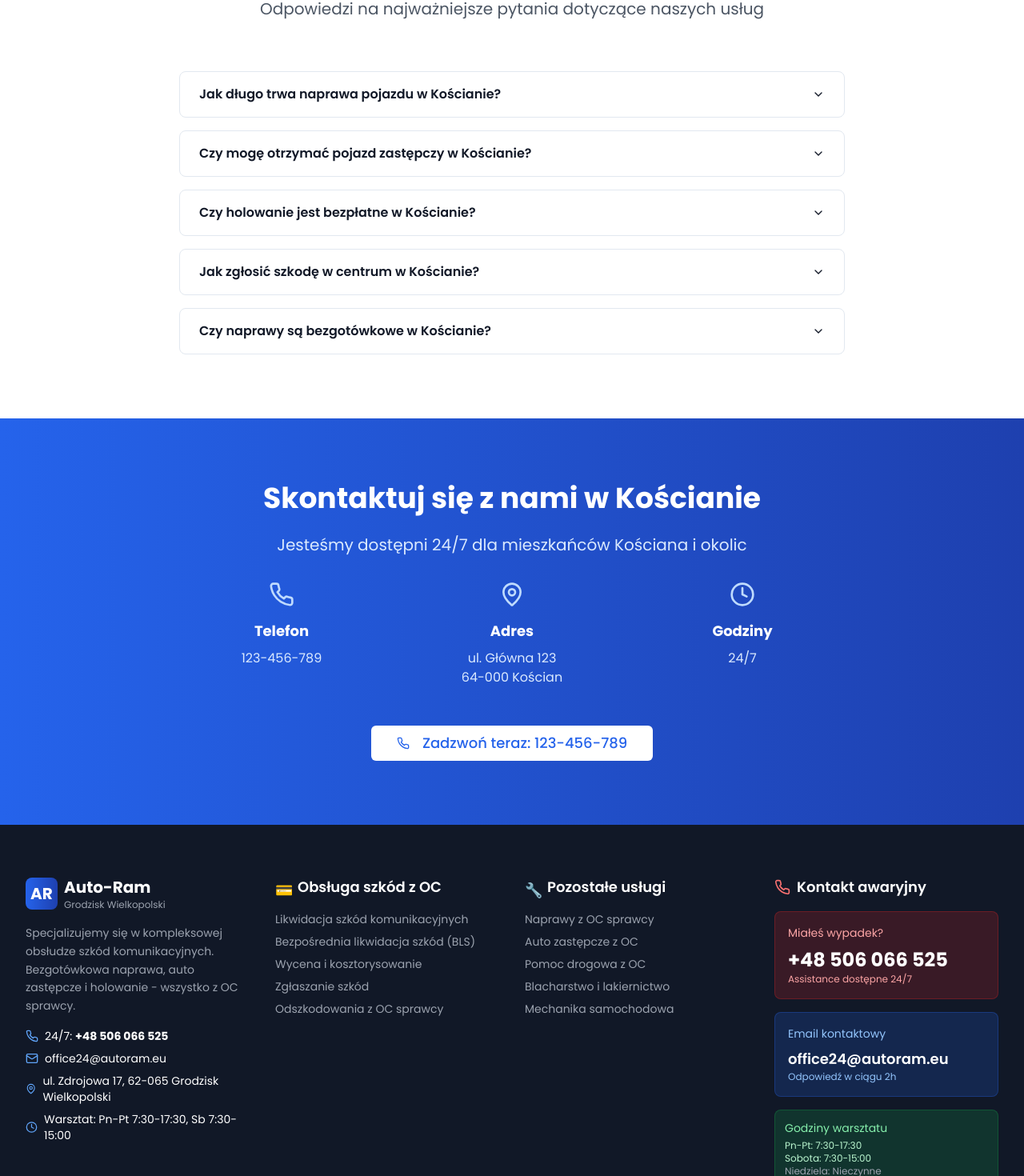
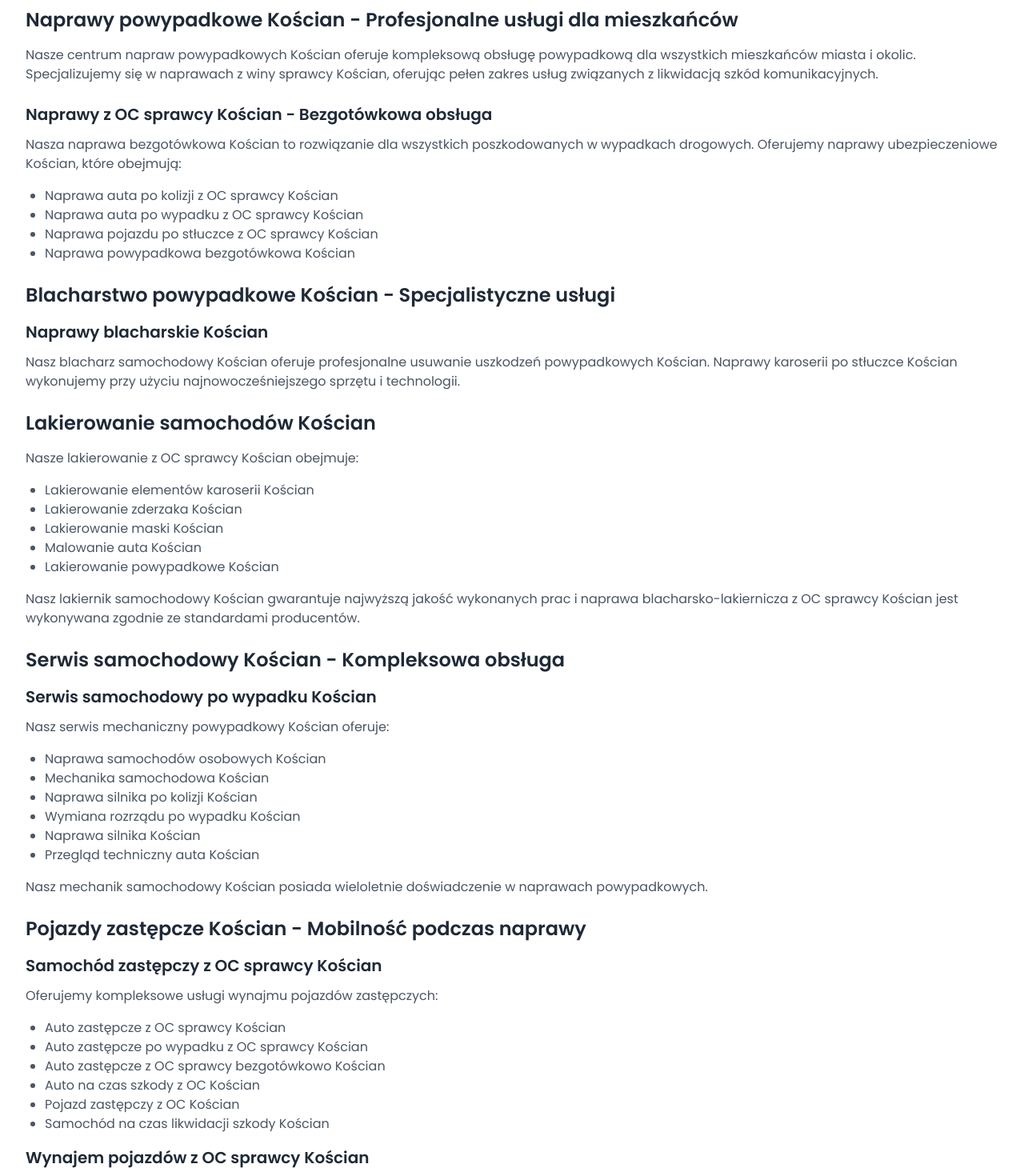
Before and after one commit to BODEK71/szkoda-oc-pomoc-kompletna, a React (Vite) app: page /centrum-likwidacji-szkod-koscian in a window 1280 px wide. Shown: the part 1296-2766 px from the top of the page at 80% size. Built offline with nearby package versions, Linux system fonts and the light colour scheme.

Commit message:
Add SEO content for multiple pages
Updated the following pages with detailed SEO content: Czarnków, Gostyń, Głogów, Jarocin, Kościan, Krobia, Krotoszyn, Międzychód, Międzyrzecz, Nowy Tomyśl, Opalenica, Ostrów Wielkopolski, Rawicz, Słupca, Szamotuły.

```diff
--- a/src/pages/CentrumLikwidacjiSzkodKoscian.tsx
+++ b/src/pages/CentrumLikwidacjiSzkodKoscian.tsx
@@ -136,6 +136,122 @@ const CentrumLikwidacjiSzkodKoscian = () => {
         </div>
       </section>
 
+      {/* Detailed SEO Content Section */}
+      <section className="py-20 bg-white">
+        <div className="max-w-7xl mx-auto px-4 sm:px-6 lg:px-8">
+          <div className="prose prose-lg max-w-none">
+            <h2 className="text-3xl font-bold text-gray-900 mb-8">Centrum likwidacji szkód Kościan - Kompleksowa obsługa powypadkowa</h2>
+
+            <h3 className="text-2xl font-semibold text-gray-800 mb-4">Naprawy powypadkowe Kościan - Profesjonalne usługi dla mieszkańców</h3>
+            <p className="text-gray-600 mb-6">
+              Nasze centrum napraw powypadkowych Kościan oferuje kompleksową obsługę powypadkową dla wszystkich mieszkańców miasta i okolic.
+              Specjalizujemy się w naprawach z winy sprawcy Kościan, oferując pełen zakres usług związanych z likwidacją szkód komunikacyjnych.
+            </p>
+
+            <h4 className="text-xl font-semibold text-gray-800 mb-3">Naprawy z OC sprawcy Kościan - Bezgotówkowa obsługa</h4>
+            <p className="text-gray-600 mb-4">
+              Nasza naprawa bezgotówkowa Kościan to rozwiązanie dla wszystkich poszkodowanych w wypadkach drogowych.
+              Oferujemy naprawy ubezpieczeniowe Kościan, które obejmują:
+            </p>
+            <ul className="list-disc pl-6 text-gray-600 mb-6">
+              <li>Naprawa auta po kolizji z OC sprawcy Kościan</li>
+              <li>Naprawa auta po wypadku z OC sprawcy Kościan</li>
+              <li>Naprawa pojazdu po stłuczce z OC sprawcy Kościan</li>
+              <li>Naprawa powypadkowa bezgotówkowa Kościan</li>
+            </ul>
+
+            <h3 className="text-2xl font-semibold text-gray-800 mb-4">Blacharstwo powypadkowe Kościan - Specjalistyczne usługi</h3>
+            <h4 className="text-xl font-semibold text-gray-800 mb-3">Naprawy blacharskie Kościan</h4>
+            <p className="text-gray-600 mb-6">
+              Nasz blacharz samochodowy Kościan oferuje profesjonalne usuwanie uszkodzeń powypadkowych Kościan.
+              Naprawy karoserii po stłuczce Kościan wykonujemy przy użyciu najnowocześniejszego sprzętu i technologii.
+            </p>
+
+            <h3 className="text-2xl font-semibold text-gray-800 mb-4">Lakierowanie samochodów Kościan</h3>
+            <p className="text-gray-600 mb-4">Nasze lakierowanie z OC sprawcy Kościan obejmuje:</p>
+            <ul className="list-disc pl-6 text-gray-600 mb-4">
+              <li>Lakierowanie elementów karoserii Kościan</li>
+              <li>Lakierowanie zderzaka Kościan</li>
+              <li>Lakierowanie maski Kościan</li>
+              <li>Malowanie auta Kościan</li>
+              <li>Lakierowanie powypadkowe Kościan</li>
+            </ul>
+            <p className="text-gray-600 mb-6">
+              Nasz lakiernik samochodowy Kościan gwarantuje najwyższą jakość wykonanych prac i naprawa blacharsko-lakiernicza z OC sprawcy Kościan
+              jest wykonywana zgodnie ze standardami producentów.
+            </p>
+
+            <h3 className="text-2xl font-semibold text-gray-800 mb-4">Serwis samochodowy Kościan - Kompleksowa obsługa</h3>
+            <h4 className="text-xl font-semibold text-gray-800 mb-3">Serwis samochodowy po wypadku Kościan</h4>
+            <p className="text-gray-600 mb-4">Nasz serwis mechaniczny powypadkowy Kościan oferuje:</p>
+            <ul className="list-disc pl-6 text-gray-600 mb-4">
+              <li>Naprawa samochodów osobowych Kościan</li>
+              <li>Mechanika samochodowa Kościan</li>
+              <li>Naprawa silnika po kolizji Kościan</li>
+              <li>Wymiana rozrządu po wypadku Kościan</li>
+              <li>Naprawa silnika Kościan</li>
+              <li>Przegląd techniczny auta Kościan</li>
+            </ul>
+            <p className="text-gray-600 mb-6">
+              Nasz mechanik samochodowy Kościan posiada wieloletnie doświadczenie w naprawach powypadkowych.
+            </p>
+
+            <h3 className="text-2xl font-semibold text-gray-800 mb-4">Pojazdy zastępcze Kościan - Mobilność podczas naprawy</h3>
+            <h4 className="text-xl font-semibold text-gray-800 mb-3">Samochód zastępczy z OC sprawcy Kościan</h4>
+            <p className="text-gray-600 mb-4">Oferujemy kompleksowe usługi wynajmu pojazdów zastępczych:</p>
+            <ul className="list-disc pl-6 text-gray-600 mb-4">
+              <li>Auto zastępcze z OC sprawcy Kościan</li>
+              <li>Auto zastępcze po wypadku z OC sprawcy Kościan</li>
+              <li>Auto zastępcze z OC sprawcy bezgotówkowo Kościan</li>
+              <li>Auto na czas szkody z OC Kościan</li>
+              <li>Pojazd zastępczy z OC Kościan</li>
+              <li>Samochód na czas likwidacji szkody Kościan</li>
+            </ul>
+
+            <h4 className="text-xl font-semibold text-gray-800 mb-3">Wynajem pojazdów z OC sprawcy Kościan</h4>
+            <p className="text-gray-600 mb-4">Nasza wypożyczalnia współpracująca z ubezpieczalniami Kościan oferuje:</p>
+            <ul className="list-disc pl-6 text-gray-600 mb-6">
+              <li>Auto zastępcze ze szkody sprawcy Kościan</li>
+              <li>Pojazd zastępczy na czas naprawy Kościan</li>
+              <li>Samochód zastępczy na czas naprawy Kościan</li>
+              <li>Wynajem pojazdów zastępczych z OC sprawcy Kościan</li>
+              <li>Wynajem auta z OC sprawcy Kościan</li>
+              <li>Wynajem pojazdu z OC sprawcy Kościan</li>
+              <li>Wynajem samochodu zastępczego z OC sprawcy Kościan</li>
+            </ul>
+
+            <h3 className="text-2xl font-semibold text-gray-800 mb-4">Pomoc drogowa Kościan - Całodobowa obsługa</h3>
+            <h4 className="text-xl font-semibold text-gray-800 mb-3">Pomoc drogowa 24h Kościan</h4>
+            <p className="text-gray-600 mb-4">Nasza pomoc drogowa 24/7 Kościan oferuje:</p>
+            <ul className="list-disc pl-6 text-gray-600 mb-6">
+              <li>Autolaweta Kościan</li>
+              <li>Laweta Kościan</li>
+              <li>Laweta 24h Kościan</li>
+              <li>Usługi lawetą Kościan</li>
+              <li>Holowanie samochodu Kościan</li>
+              <li>Holowanie Kościan</li>
+              <li>Ściąganie samochodu z drogi Kościan</li>
+            </ul>
+
+            <h3 className="text-2xl font-semibold text-gray-800 mb-4">Likwidacja szkód komunikacyjnych Kościan</h3>
+            <h4 className="text-xl font-semibold text-gray-800 mb-3">Obsługa szkody z OC Kościan</h4>
+            <p className="text-gray-600 mb-4">Nasza likwidacja szkody z OC Kościan obejmuje:</p>
+            <ul className="list-disc pl-6 text-gray-600 mb-4">
+              <li>Bezpośrednia likwidacja szkód (BLS) Kościan</li>
+              <li>Zgłoszenie szkody komunikacyjnej Kościan</li>
+              <li>Zgłoszenie szkody ubezpieczeniowej Kościan</li>
+              <li>Wycena szkody powypadkowej Kościan</li>
+              <li>Kosztorys naprawy z OC sprawcy Kościan</li>
+              <li>Ocena uszkodzeń pojazdu Kościan</li>
+              <li>Odszkodowanie z OC sprawcy Kościan</li>
+            </ul>
+            <p className="text-gray-600 mb-6">
+              Nasze centrum napraw powypadkowych Kościan to miejsce, gdzie znajdziesz kompleksową pomoc po każdym wypadku drogowym.
+            </p>
+          </div>
+        </div>
+      </section>
+
       {/* FAQ Section */}
       <section className="py-20 bg-white">
         <div className="max-w-4xl mx-auto px-4 sm:px-6 lg:px-8">
```
